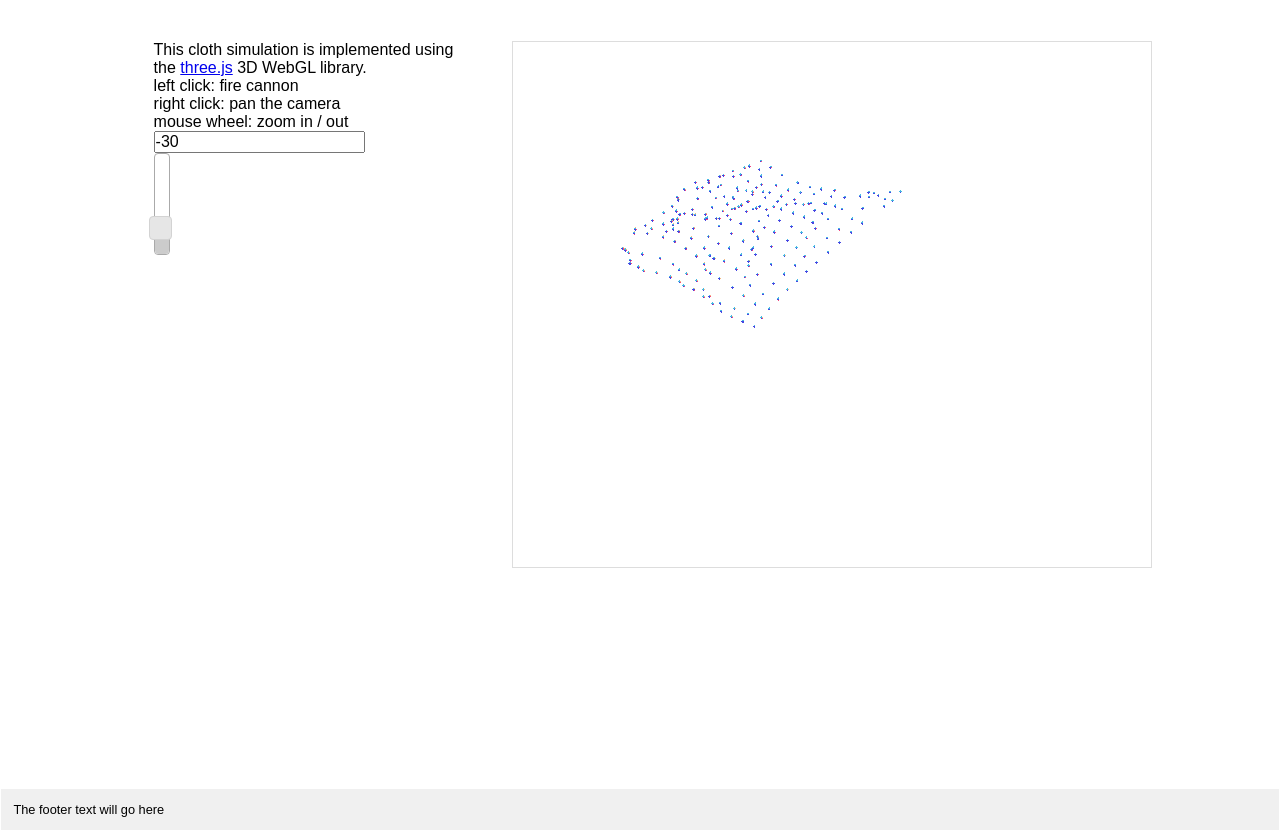
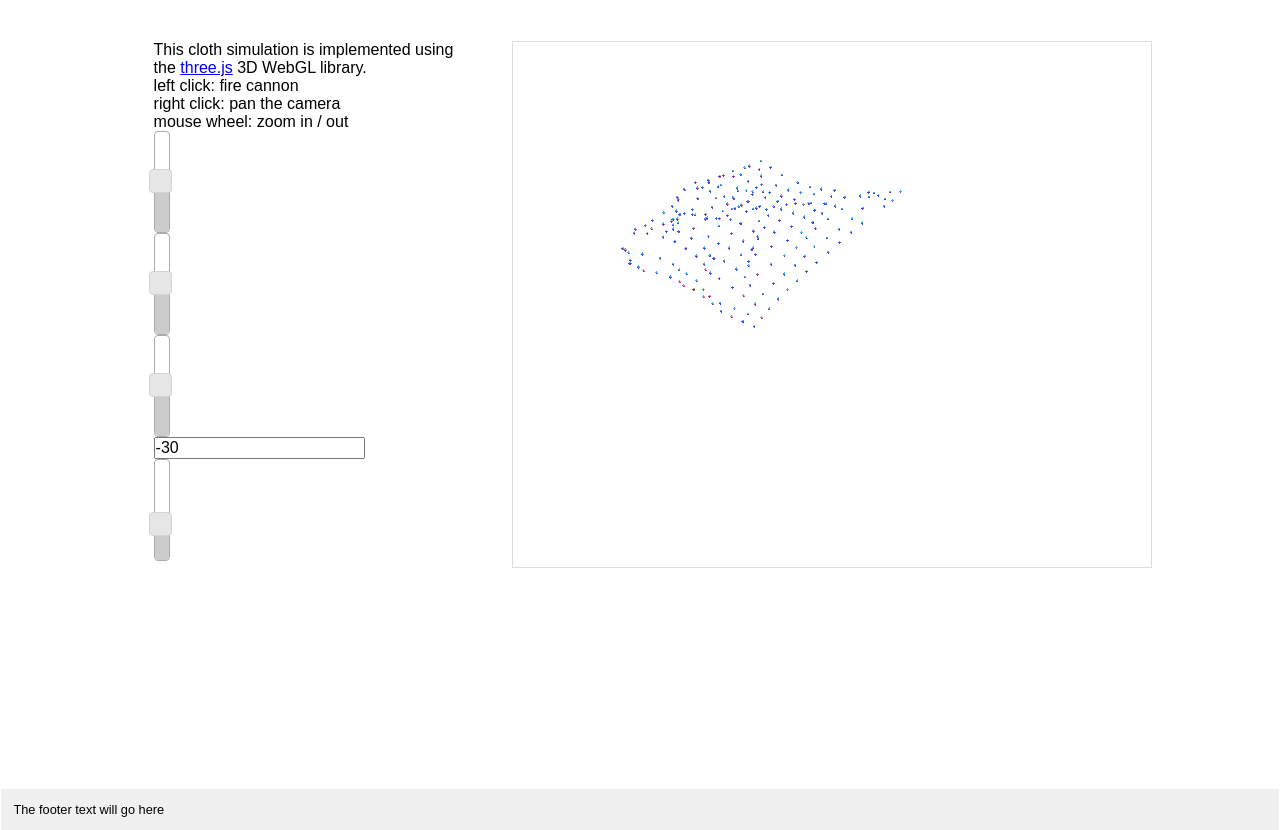
Before and after one commit to zcr1/cloth, a plain HTML site: page index.html in a window 1280 px wide. Shown: the part 81-911 px from the top of the page. Drawn offline with nearby package versions, Linux system fonts and the light colour scheme; animation ran at ten frames a second.

Commit message:
Wind sliders

```diff
--- a/index.html
+++ b/index.html
@@ -36,8 +36,17 @@
 
                 </div>
 
-                <input type="text" id="gravityVal"/>
-                <div id="gravitySlider"></div>
+                <div id="settings">
+                    <div id="wind">
+                        <div id="xSlider"></div>
+                        <div id="ySlider"></div>
+                        <div id="zSlider"></div>
+
+                    </div>
+                    <input type="text" id="gravityVal"/>
+                    <div id="gravitySlider"></div>
+                </div>
+
 
             </div>
 
--- a/js/main.js
+++ b/js/main.js
@@ -33,14 +33,28 @@ $(function(){
 	cloth.createPoints(left, bottom);
 	cloth.createTriangles();
 
-	var $gravitySlider = $("#gravitySlider");
-	var $gravityVal = $("#gravityVal")
+	sliderInit(cloth)
+
+	sim.addCloth(cloth);
+	sim.animate();
+});
+
+
+function sliderInit(cloth){
+	var $gravitySlider = $("#gravitySlider"),
+		$gravityVal = $("#gravityVal"),
+		$xSlider = $("#xSlider"),
+		$xVal = $("#xVal"),
+		$ySlider = $("#ySlider"),
+		$yVal = $("#yVal"),
+		$zSlider = $("#zSlider"),
+		$zVal = $("#zVal");
 
 	$gravitySlider.slider({
 		orientation: "vertical",
 		range:"min",
-		min: -60,
-		max: 60,
+		min: -100,
+		max: 100,
 		value: -30,
 		slide: function(event, ui){
 			$gravityVal.val(ui.value);
@@ -49,7 +63,44 @@ $(function(){
 	});
 	$gravityVal.val($gravitySlider.slider("value"));
 
+	$xSlider.slider({
+		orientation: "vertical",
+		range:"min",
+		min: -100,
+		max: 100,
+		value: 0,
+		slide: function(event, ui){
+			$xVal.val(ui.value);
+			cloth.updateGravity(ui.value);
+		}
+	});
+	$xVal.val($xSlider.slider("value"));
 
-	sim.addCloth(cloth);
-	sim.animate();
-});
+
+	$ySlider.slider({
+		orientation: "vertical",
+		range:"min",
+		min: -100,
+		max: 100,
+		value: 0,
+		slide: function(event, ui){
+			$yVal.val(ui.value);
+			cloth.updateGravity(ui.value);
+		}
+	});
+	$yVal.val($ySlider.slider("value"));
+
+	$zSlider.slider({
+		orientation: "vertical",
+		range:"min",
+		min: -100,
+		max: 100,
+		value: 0,
+		slide: function(event, ui){
+			$zVal.val(ui.value);
+			cloth.updateGravity(ui.value);
+		}
+	});
+	$zVal.val($zSlider.slider("value"));
+
+}
```
